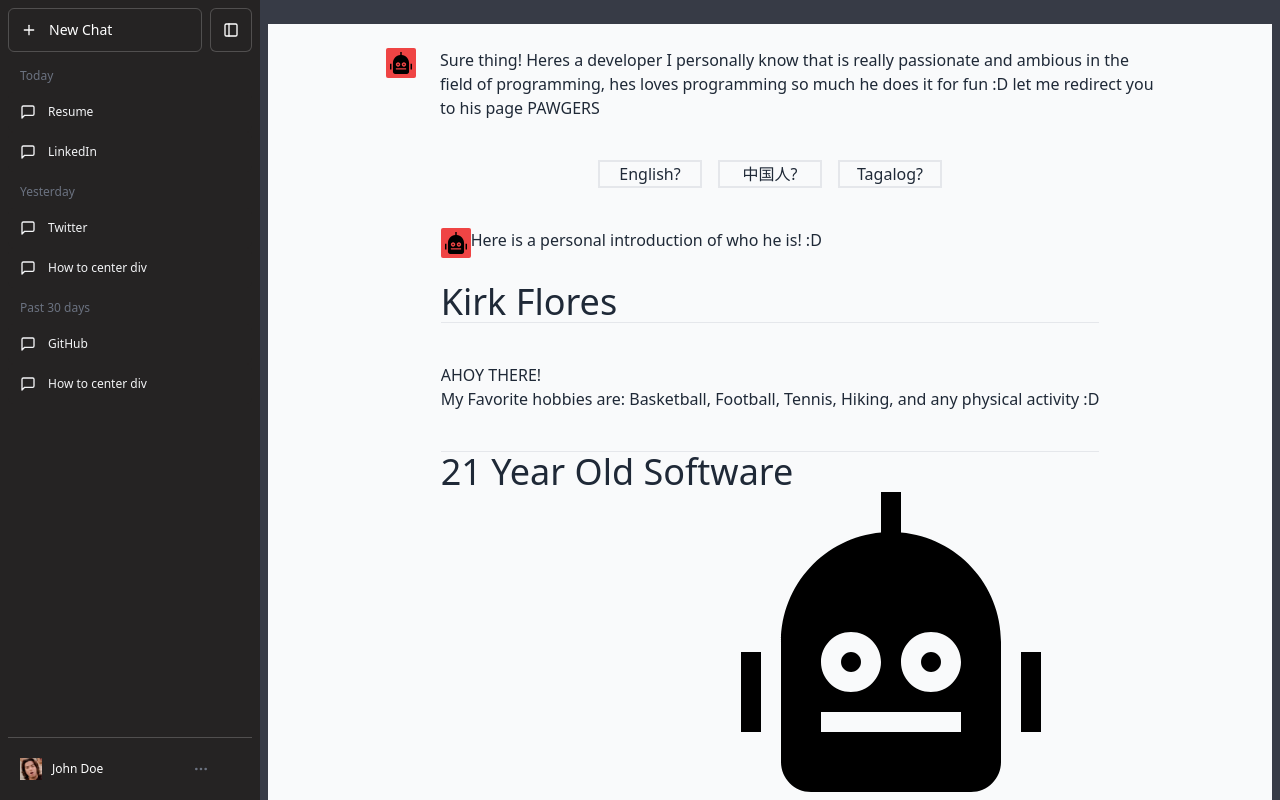
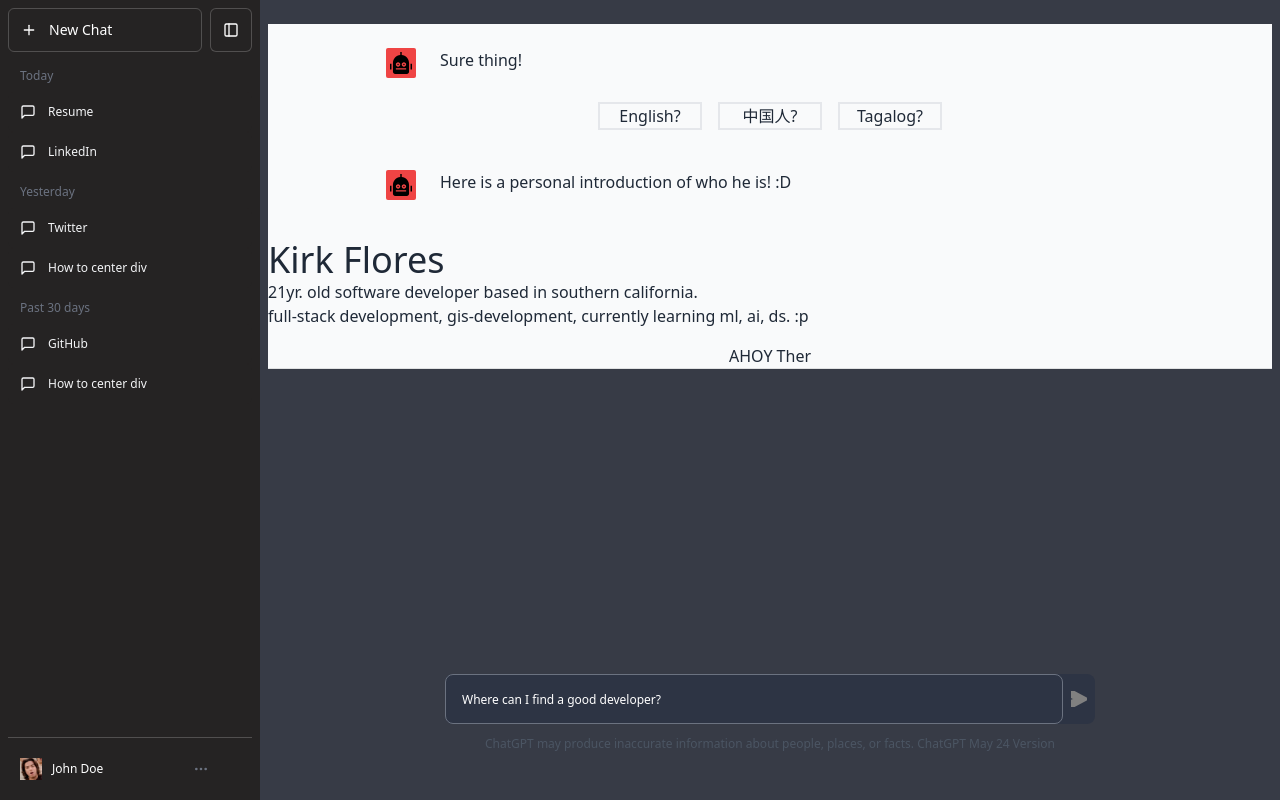
Before and after one commit to KirSpaceB/KirSpaceB.github.io, a React (Vite) app in the folder frontend/: page / in a window 1280 px wide. Both pictures are taken after a click on the button "English?". Built offline with nearby package versions, Linux system fonts and the light colour scheme.

Commit message:
fix:Fixed the css issue that misaligned the robot logo

```diff
--- a/frontend/src/Answer/Answer.tsx
+++ b/frontend/src/Answer/Answer.tsx
@@ -2,7 +2,7 @@
 import RobotLogo from "../shared/images/robot-svgrepo-com.svg"
 import { LanguageOptions } from "../LanguageOptions/LanguageOptions";
 export const Answer = () => {
-  let message = "Sure thing! Heres a developer I personally know that is really passionate and ambious in the field of programming, hes loves programming so much he does it for fun :D let me redirect you to his page PAWGERS";
+  let message = "Sure thing!";
   const [animateText, setAnimateText] = useState("");
   const [isTextComplete, setIsTextComplete] = useState(false);
   useEffect(() => {
@@ -32,7 +32,7 @@
         {animateText}
       </div>
       {isTextComplete &&
-        <div className="flex flex-row p-4 items-center justify-center">
+        <div className="flex flex-col justify-center w-full h-fulls">
           <LanguageOptions/>
         </div>
       }
--- a/frontend/src/DevelopersPortfolio/LandingPage/LandingPage.tsx
+++ b/frontend/src/DevelopersPortfolio/LandingPage/LandingPage.tsx
@@ -2,11 +2,11 @@
 import { useState, useEffect } from "react";
 import { TechStackPage } from "../TechStackPage";
 import { LandingPageName } from "./LandingPageName";
-import { LandingPageGreeting } from "./LandingPageGreeting";
+import { LandingPageAgeDesc } from "./LandingPageAgeDesc";
 import { LandingPageNameContextProvider } from "./sharedcontext/LandingPageNameContext";
 import { LandingPageAgeLocationContextProvider } from "./sharedcontext/LandingPageAgeLocationContext";
 import { ProjectPageContextProvider } from "./sharedcontext/ProjectPageContext";
-import { LandingPageAgeLocation } from "./LandingPageAgeLocation";
+import { LandingPageGreeting } from "./LandingPageGreeting";
 import { TechStackContextProvider } from "./sharedcontext/TechStackContext";
 import { ProjectPage } from "../ProjectPage/ProjectPage";
 export const LandingPage = () => {
@@ -34,41 +34,36 @@
       <TechStackContextProvider>
         <LandingPageAgeLocationContextProvider>
           <LandingPageNameContextProvider>
-            <div className="flex flex-col p-4 gap-4 text-base md:gap-6 md:max-w-2xl lg:max-w-[38rem] xl:max-w-3xl md:py-6 lg:px-0 m-auto">
-              {/* Try and make this its own component  */}
-              <div className="flex flex-row">
-                <div className="flex-shrink-0 flex flex-col relative items-start">
+            <div className="flex flex-col w-full h-full space-y-4 text-gray-800 dark:text-gray-100 border-black/10 dark:border-gray-900/50 bg-gray-50 dark:bg-[#444654]">
+
+
+              <div>
+                <div className="flex p-4 gap-4 text-base md:gap-6 md:max-w-2xl lg:max-w-[38rem] xl:max-w-3xl md:py-6 lg:px-0 m-auto"
+                >
                   <div className="w-[30px]">
                     <div className="relative p-1 rounded-sm h-[30px] w-[30px] text-white flex items-center justify-center bg-red-500">
-                      <img src={RobotLogo} alt="" className="w-full h-full" />
+                      <img className="w-full h-full" src={RobotLogo} alt="Check Answer.tsx img tag with robotlogo"/>
                     </div>
                   </div>
+                  {animateText}
                 </div>
-                {animateText}
               </div>
 
-              {/* Try and make this its own component  */}
 
-              <div className="flex flex-row relative">
-                <div className="flex flex-col relative">
-                  <LandingPageName isRendered={isTextComplete}/>
+              <div className="flex flex-col">
+                <LandingPageName isRendered={isTextComplete}/>
+                <LandingPageAgeDesc/>
+              </div>
 
-                  <hr className="mb-10"/>
-                  <LandingPageGreeting/>
-                  <hr className="mt-10"/>
-                  <LandingPageAgeLocation/>
-                </div>
+              <div>
+                <LandingPageGreeting/>
               </div>
-              <div className="flex flex-col gap-4 overflow-y-auto">
-                <div className="flex p-4 gap-4 text-base md:gap-6 md:max-w-2xl lg:max-w-[38rem] xl:max-w-3xl md:py-6 lg:px-0 m-auto overflow-y-auto">
+
+
                   <TechStackPage/>
-                </div>
-              </div>
-              <div className="flex flex-col gap-4 overflow-y-auto">
-                <div className="flex p-4 gap-4 text-base md:gap-6 md:max-w-2xl lg:max-w-[38rem] xl:max-w-3xl md:py-6 lg:px-0 m-auto overflow-y-auto">
+
                   <ProjectPage/>
-                </div>
-              </div>
+
             </div>
           </LandingPageNameContextProvider>
         </LandingPageAgeLocationContextProvider>
--- /dev/null
+++ b/frontend/src/DevelopersPortfolio/LandingPage/LandingPageAgeDesc.tsx
@@ -0,0 +1,54 @@
+import { useState, useEffect, useContext } from "react";
+import { LandingPageNameContext } from "./sharedcontext/LandingPageNameContext";
+import { LandingPageAgeLocationContext } from "./sharedcontext/LandingPageAgeLocationContext";
+export const LandingPageAgeDesc = () => {
+
+  let greeting = "21yr. old software developer based in southern california.";
+  let hobbies = "full-stack development, gis-development, currently learning ml, ai, ds. :p"
+  const [animateTextGreeting, setAnimateTextGreeting] = useState("");
+  const [animateTextHobbies, setAnimateTextHobbies] = useState("");
+  const [isAnimateGreetingDone, setIsAnimateGreetingDone] = useState(false);
+
+  const {isRendered} = useContext(LandingPageNameContext);
+  const {setIsGreetingFinished} = useContext(LandingPageAgeLocationContext);
+
+  // Only trigger this useEffect hook if componentOne is done animating!
+  useEffect(() => {
+    if(isRendered) {
+      const timer = setInterval(() => {
+        setAnimateTextGreeting((prevChar) => {
+          if(prevChar.length === greeting.length) {
+            clearInterval(timer);
+            setIsAnimateGreetingDone(true)
+            return prevChar;
+          }
+          return prevChar + greeting.charAt(prevChar.length);
+        });
+      }, 10);
+      return () => clearInterval(timer);
+    }
+  }, [isRendered]);
+
+  useEffect(() => {
+    if(isAnimateGreetingDone) {
+      const timer = setInterval(() => {
+        setAnimateTextHobbies((prevChar) => {
+          if(prevChar.length === hobbies.length) {
+            clearInterval(timer);
+            setIsGreetingFinished(true)
+            return prevChar;
+          }
+          return prevChar + hobbies.charAt(prevChar.length);
+        });
+      }, 20);
+      return () => clearInterval(timer);
+    }
+  }, [isAnimateGreetingDone]);
+
+  return (
+    <>
+      <p>{animateTextGreeting}</p>
+      <p>{animateTextHobbies}</p>
+    </>
+  )
+}
--- a/frontend/src/DevelopersPortfolio/LandingPage/LandingPageAgeLocation.tsx
+++ /dev/null
@@ -1,34 +0,0 @@
-import { useContext, useEffect, useState } from "react";
-import { LandingPageAgeLocationContext } from "./sharedcontext/LandingPageAgeLocationContext";
-import { TechStackContext } from "./sharedcontext/TechStackContext";
-import { RobotLogo } from "../techstackicons";
-export const LandingPageAgeLocation = () => {
-  const {isGreetingFinished} = useContext(LandingPageAgeLocationContext);
-  const {setIsAgeLocationFinished} = useContext(TechStackContext);
-
-  const [ageLocationAnimation, setAgeLocationAnimation] = useState("");
-
-   let ageLocation = "21 Year Old Software Developer based in Southern California"
-  useEffect(() => {
-    if(isGreetingFinished) {
-      const timer = setInterval(() => {
-        setAgeLocationAnimation((prevChar) => {
-          if(prevChar.length === ageLocation.length) {
-            clearInterval(timer);
-            setIsAgeLocationFinished(true)
-            return prevChar;
-          }
-          return prevChar + ageLocation.charAt(prevChar.length);
-        });
-      }, 10);
-      return () => clearInterval(timer);
-    }
-  }, [isGreetingFinished]);
-  return (
-    <h1 className = "text-4xl">
-      {ageLocationAnimation}
-      <img src={RobotLogo} alt="" className="w-[300px] h-[300px] relative left-[300px]"/>
-
-    </h1>
-  )
-}
--- a/frontend/src/DevelopersPortfolio/LandingPage/LandingPageGreeting.tsx
+++ b/frontend/src/DevelopersPortfolio/LandingPage/LandingPageGreeting.tsx
@@ -1,54 +1,40 @@
-import { useState, useEffect, useContext } from "react";
-import { LandingPageNameContext } from "./sharedcontext/LandingPageNameContext";
+import { useContext, useEffect, useState } from "react";
 import { LandingPageAgeLocationContext } from "./sharedcontext/LandingPageAgeLocationContext";
+import { TechStackContext } from "./sharedcontext/TechStackContext";
+import { RobotLogo } from "../techstackicons";
 export const LandingPageGreeting = () => {
+  const {isGreetingFinished} = useContext(LandingPageAgeLocationContext);
+  const {setIsAgeLocationFinished} = useContext(TechStackContext);
 
-  let greeting = "AHOY THERE!";
-  let hobbies = "My Favorite hobbies are: Basketball, Football, Tennis, Hiking, and any physical activity :D "
-  const [animateTextGreeting, setAnimateTextGreeting] = useState("");
-  const [animateTextHobbies, setAnimateTextHobbies] = useState("");
-  const [isAnimateGreetingDone, setIsAnimateGreetingDone] = useState(false);
+  const [ageLocationAnimation, setAgeLocationAnimation] = useState("");
+  const [isAnimatedTextFinished, setIsAnimatedTextFinished] = useState(false);
 
-  const {isRendered} = useContext(LandingPageNameContext);
-  const {setIsGreetingFinished} = useContext(LandingPageAgeLocationContext);
-
-  // Only trigger this useEffect hook if componentOne is done animating!
+   let ageLocation = "AHOY There! Here are some of my favorite hobbies and activities: Basketball, Football, Tennis, and any physical activity!"
   useEffect(() => {
-    if(isRendered) {
+    if(isGreetingFinished) {
       const timer = setInterval(() => {
-        setAnimateTextGreeting((prevChar) => {
-          if(prevChar.length === greeting.length) {
+        setAgeLocationAnimation((prevChar) => {
+          if(prevChar.length === ageLocation.length) {
             clearInterval(timer);
-            setIsAnimateGreetingDone(true)
+            setIsAnimatedTextFinished(true)
+            setIsAgeLocationFinished(true)
             return prevChar;
           }
-          return prevChar + greeting.charAt(prevChar.length);
+          return prevChar + ageLocation.charAt(prevChar.length);
         });
       }, 10);
       return () => clearInterval(timer);
     }
-  }, [isRendered]);
+  }, [isGreetingFinished]);
+  return (
+    <div className="flex flex-row justify-center items-center space-x-16">
+      <h1 className = "text-m justify-center text-center">
+        {ageLocationAnimation}
+      </h1>
+      {isAnimatedTextFinished ?
+          <img src={RobotLogo} alt="" className="w-[300px] h-[300px] left-[300px]"/> : undefined
+        }
+    </div>
 
-  useEffect(() => {
-    if(isAnimateGreetingDone) {
-      const timer = setInterval(() => {
-        setAnimateTextHobbies((prevChar) => {
-          if(prevChar.length === hobbies.length) {
-            clearInterval(timer);
-            setIsGreetingFinished(true)
-            return prevChar;
-          }
-          return prevChar + hobbies.charAt(prevChar.length);
-        });
-      }, 20);
-      return () => clearInterval(timer);
-    }
-  }, [isAnimateGreetingDone]);
-
-  return (
-    <>
-      <p>{animateTextGreeting}</p>
-      <p>{animateTextHobbies}</p>
-    </>
   )
 }
--- a/frontend/src/Maincontent/Maincontent.tsx
+++ b/frontend/src/Maincontent/Maincontent.tsx
@@ -67,8 +67,8 @@
                     </ul>
                   </div>
                 }
+              </div>
 
-              </div>
               {!addToMainContext &&
                 <h1 className="text-4xl font-semibold text-center text-gray-200 dark:text-gray-600 ml-auto mr-auto mb-10 sm:mb-16 flex gap-2 items-center justify-center flex-grow">
                   ChatGPT
```
